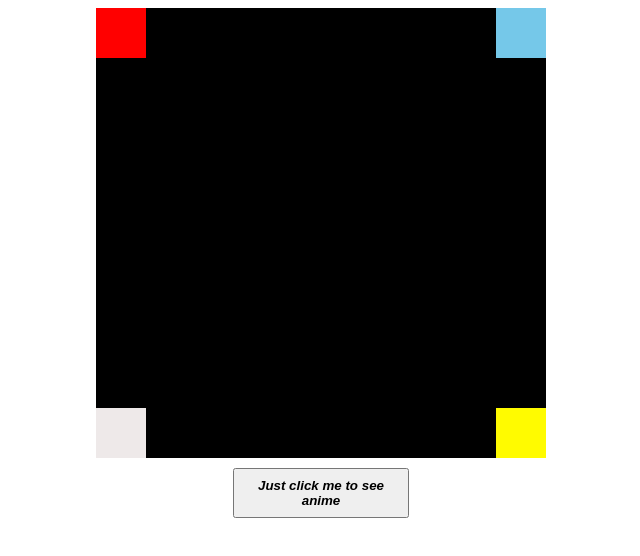
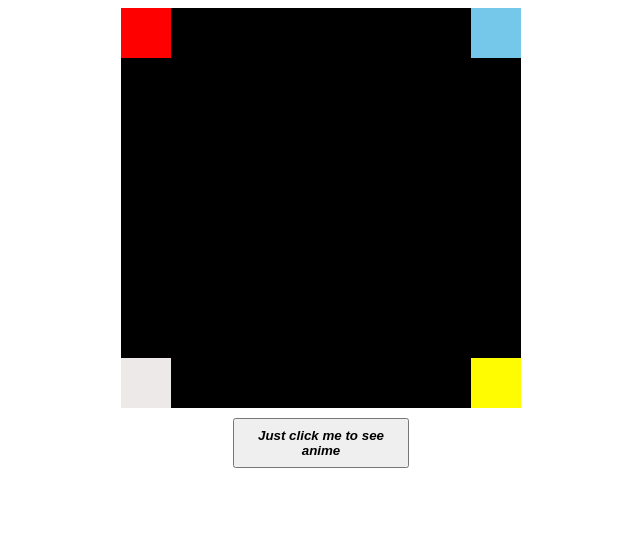
Before and after one commit to Chetana-Bhanarkar/bootcoding-javascript-mini-project, a plain HTML site: page Animations/Moving box/index.html in a window 1280 px wide. Shown: the whole page, without its empty margins (319-959 px from the left). Drawn offline with Linux system fonts and the light colour scheme.

Commit message:
style file

```diff
--- a/Animations/Moving box/index.css
+++ b/Animations/Moving box/index.css
@@ -1,7 +1,7 @@
 .black{
     margin: auto;
-    width: 450px;
-    height: 450px;
+    width: 400px;
+    height: 400px;
     background:black;
     position: relative;
 }
```
